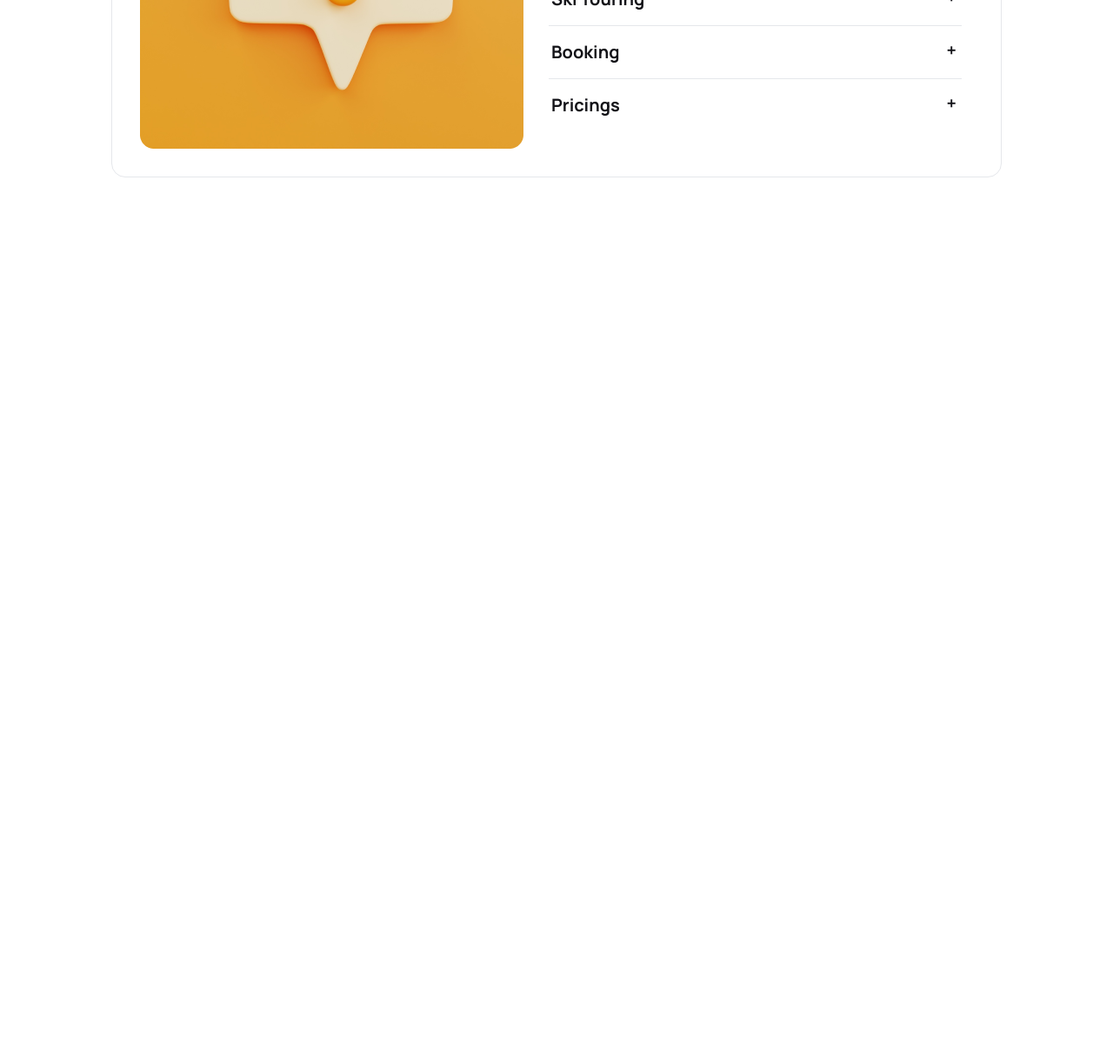
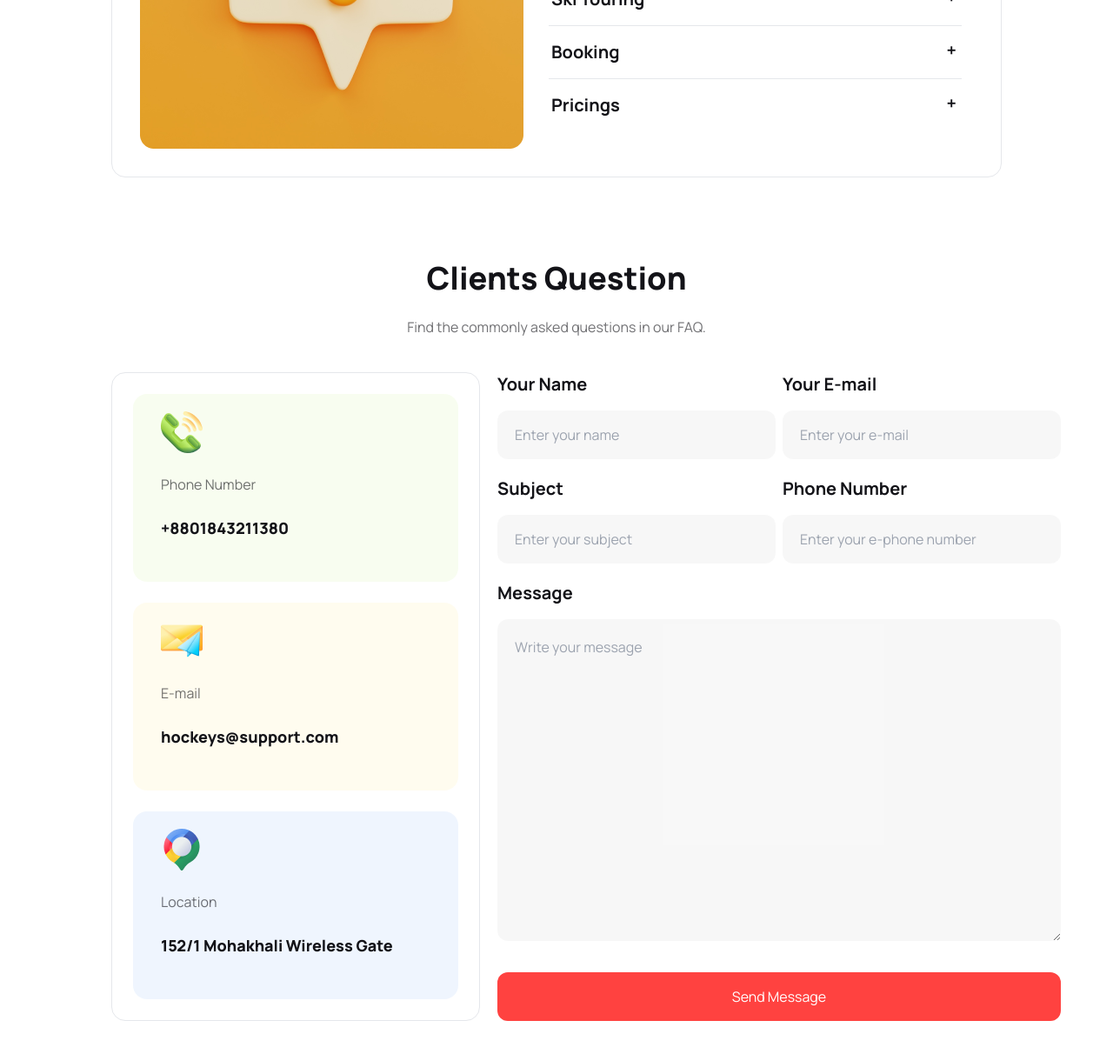
Before and after one commit to arifnayan2861/Hockeys, a plain HTML site: page index.html in a window 1280 px wide. Shown: the part 3601-4813 px from the top of the page at 87% size. Before the commit the page ends 3901 px from the top, so only its background shows below. Drawn offline with nearby package versions, Linux system fonts and the light colour scheme.

Commit message:
get in touch section

```diff
--- a/index.html
+++ b/index.html
@@ -491,6 +491,74 @@
                 </div>
             </div>
         </section>
+        <!-- get in touch section -->
+        <section class="mb-16 lg:mb-24">
+            <div class="mb-5 lg:mb-10">
+                <h1 class="text-secondary text-center text-2xl lg:text-4xl font-extrabold mb-4 lg:mb-6">Clients Question
+                </h1>
+                <p class="mx-auto text-gray text-center w-full lg:w-[60%]">Find the commonly asked questions in our FAQ.
+                <p>
+            </div>
+            <div class="flex flex-col lg:flex-row">
+                <div class="flex flex-col gap-6 border p-6 rounded-2xl mb-10 lg:mb-0">
+                    <div class="bg-[#BCED6D1A] w-[285px] h-[200px] lg:w-[374px] lg:h-[216px] rounded-2xl">
+                        <div class="px-8 py-5">
+                            <img src="Images/Group 1171275317.png" alt="phone">
+                            <p class="text-gray my-6">Phone Number</p>
+                            <h3 class="text-secondary text-lg font-extrabold">+8801843211380</h3>
+                        </div>
+                    </div>
+                    <div class="bg-[#FDDD5F1A] w-[285px] h-[200px] lg:w-[374px] lg:h-[216px] rounded-2xl">
+                        <div class="px-8 py-5">
+                            <img src="Images/Group 1171275318.png" alt="email">
+                            <p class="text-gray my-6">E-mail</p>
+                            <h3 class="text-secondary text-lg font-extrabold">hockeys@support.com</h3>
+                        </div>
+                    </div>
+                    <div class="bg-[#629CF31A] w-[285px] h-[200px] lg:w-[374px] lg:h-[216px] rounded-2xl">
+                        <div class="px-8 py-5">
+                            <img src="Images/Group 1171275321.png" alt="location">
+                            <p class="text-gray my-6">Location</p>
+                            <h3 class="text-secondary text-lg font-extrabold">152/1 Mohakhali Wireless Gate</h3>
+                        </div>
+                    </div>
+                </div>
+                <div>
+                    <div class="flex flex-col lg:flex-row lg:ml-5 lg:space-x-2">
+                        <div class="flex flex-col space-y-4">
+                            <label class="text-secondary text-xl font-bold" for="name">Your Name</label>
+                            <input class="w-full lg:w-80 h-14 bg-[#13131808] pl-5 rounded-xl"
+                                placeholder="Enter your name" type="text" name="name">
+                        </div>
+                        <div class="flex flex-col space-y-4 mt-5 lg:mt-0">
+                            <label class="text-secondary text-xl font-bold" for="email">Your E-mail</label>
+                            <input class="w-full lg:w-80 h-14 bg-[#13131808] pl-5 rounded-xl"
+                                placeholder="Enter your e-mail" type="email" name="email">
+                        </div>
+                    </div>
+                    <div class="flex flex-col lg:flex-row lg:ml-5 lg:space-x-2 mt-5">
+                        <div class="flex flex-col space-y-4">
+                            <label class="text-secondary text-xl font-bold" for="subject">Subject</label>
+                            <input class="w-full lg:w-80 h-14 bg-[#13131808] pl-5 rounded-xl"
+                                placeholder="Enter your subject" type="text" name="subject">
+                        </div>
+                        <div class="flex flex-col space-y-4 mt-5 lg:mt-0">
+                            <label class="text-secondary text-xl font-bold" for="phone-number">Phone Number</label>
+                            <input class="w-full lg:w-80 h-14 bg-[#13131808] pl-5 rounded-xl"
+                                placeholder="Enter your e-phone number" type="text" name="phone-number">
+                        </div>
+                    </div>
+                    <div class="flex flex-col space-y-4 mt-5 lg:ml-5">
+                        <label class="text-secondary text-xl font-bold" for="message">Message</label>
+                        <textarea class="w-full h-52 lg:h-[370px] bg-[#13131808] pt-5 pl-5 rounded-xl" name="message"
+                            placeholder="Write your message"></textarea>
+                    </div>
+                    <button
+                        class="text-white bg-[#FF4240] mt-5 lg:mt-9 w-full lg:w-[97%] px-6 py-4 rounded-xl lg:ml-5">Send
+                        Message</button>
+                </div>
+            </div>
+        </section>
     </main>
     <footer></footer>
 </body>
```
